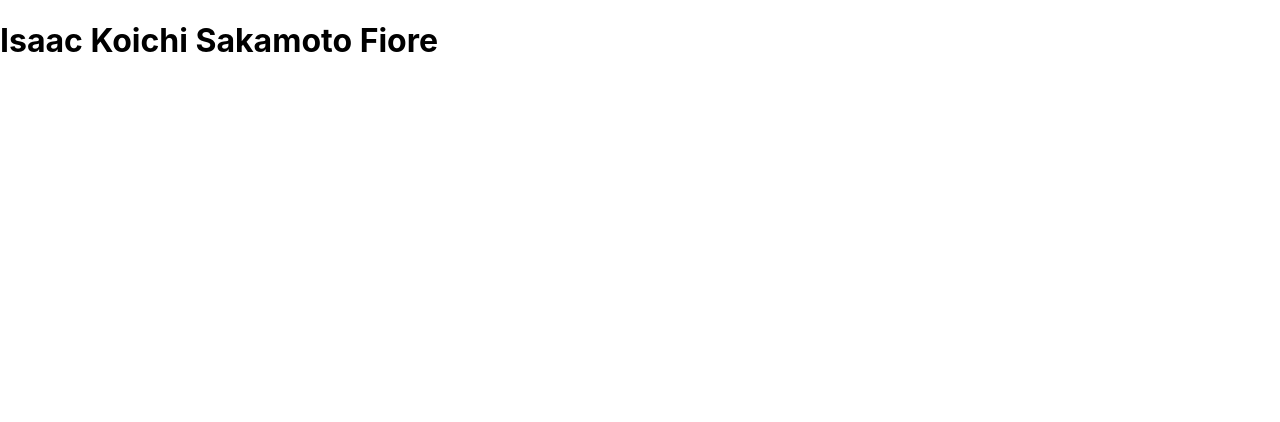
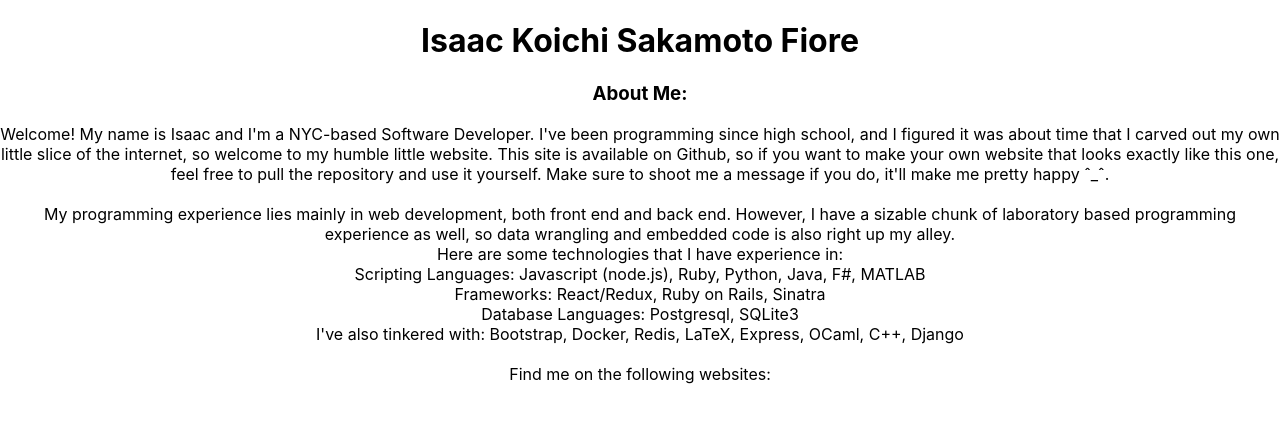
Before and after one commit to KoichiSakamoto/isaac-fiore-dot-com, a React (Create React App) app: page / in a window 1280 px wide. Shown: the top 422 px of the page. Built offline with nearby package versions, Linux system fonts and the light colour scheme.

Commit message:
added about component

```diff
--- a/public/index.html
+++ b/public/index.html
@@ -5,6 +5,7 @@
     <link rel="shortcut icon" href="%PUBLIC_URL%/favicon.ico">
     <meta name="viewport" content="width=device-width, initial-scale=1, shrink-to-fit=no">
     <meta name="theme-color" content="#000000">
+
     <!--
       manifest.json provides metadata used when your web app is added to the
       homescreen on Android. See https://developers.google.com/web/fundamentals/web-app-manifest/
@@ -19,7 +20,7 @@
       work correctly both with client-side routing and a non-root public URL.
       Learn how to configure a non-root public URL by running `npm run build`.
     -->
-    <title>React App</title>
+    <title>Isaac Koichi Sakamoto Fiore</title>
   </head>
   <body>
     <noscript>
--- a/src/App.css
+++ b/src/App.css
@@ -22,9 +22,6 @@
   color: #61dafb;
 }
 
-.name-title {
-  float: left;
-}
 
 @keyframes App-logo-spin {
   from {
--- a/src/App.js
+++ b/src/App.js
@@ -3,6 +3,7 @@ import logo from './logo.svg';
 import './App.css';
 import MyName from './components/MyName'
 import Resume from './components/Resume'
+import About from './components/About'
 
 class App extends Component {
 
@@ -11,7 +12,7 @@ class App extends Component {
     return (
       <div className="App">
         <MyName />
-
+        <About />
       </div>
     );
   }
--- /dev/null
+++ b/src/components/About.js
@@ -0,0 +1,44 @@
+import React from 'react'
+
+export default function About(props) {
+  return (
+    <main>
+      <h3> About Me: </h3>
+
+      <section>
+      Welcome! My name is Isaac and I'm a NYC-based Software Developer.
+      I've been programming since high school, and I figured it was about time
+      that I carved out my own little slice of the internet, so welcome to my
+      humble little website. This site is available on Github, so if you want
+      to make your own website that looks exactly like this one, feel free to
+      pull the repository and use it yourself. Make sure to shoot me a message if
+      you do, it'll make me pretty happy ˆ_ˆ.
+      </section>
+      <br />
+
+      <section>
+      My programming experience lies mainly in web development, both front end and
+      back end. However, I have a sizable chunk of laboratory based programming
+      experience as well, so data wrangling and embedded code is also right up my alley.
+      <br />
+      Here are some technologies that I have experience in:
+      <br />
+      Scripting Languages: Javascript (node.js), Ruby, Python, Java, F#, MATLAB
+      <br />
+      Frameworks: React/Redux, Ruby on Rails, Sinatra
+      <br />
+      Database Languages: Postgresql, SQLite3
+      <br />
+      I've also tinkered with: Bootstrap, Docker, Redis, LaTeX, Express, OCaml, C++, Django
+      </section>
+      <br />
+
+      <section>
+      Find me on the following websites:
+
+
+      </section>
+
+    </main>
+  )
+}
```
